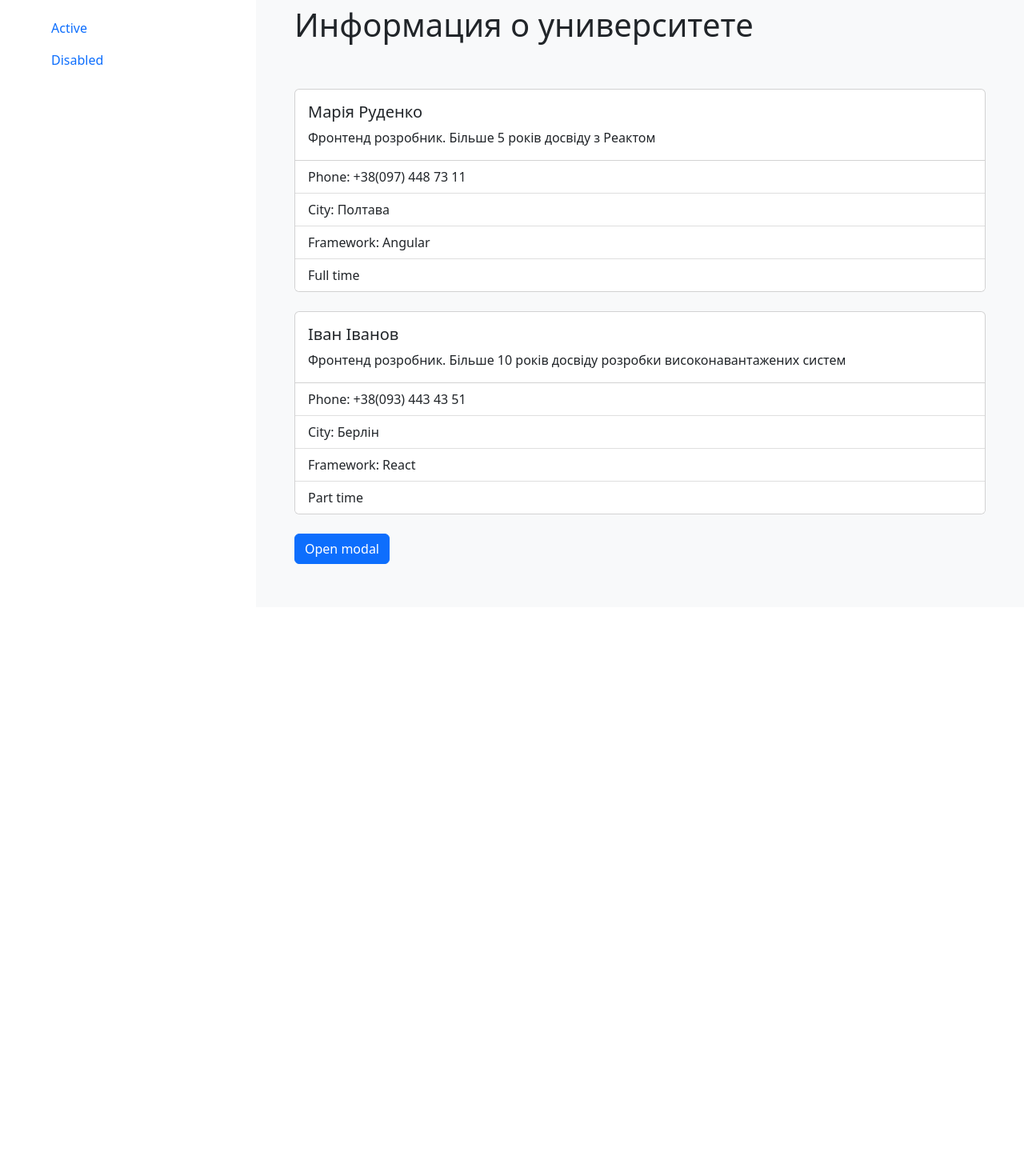
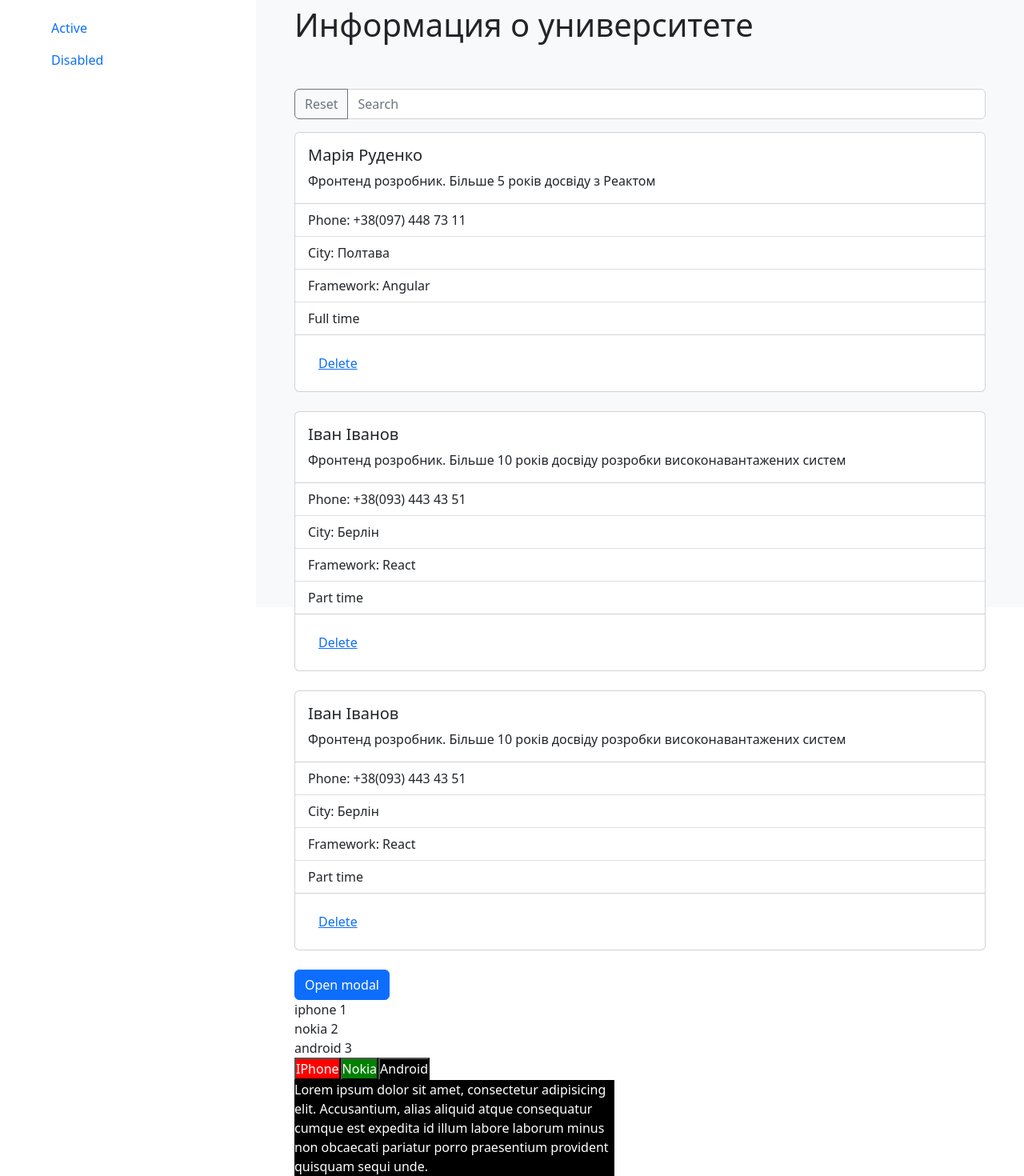
Before and after one commit to iMykhailychenko/bootcamp-19-react, a React (Create React App) app: page / in a window 1280 px wide. Shown: the part 41-1511 px from the top of the page at 80% size. Before the commit the page ends 800 px from the top, so only its background shows below. Built offline with nearby package versions, Linux system fonts and the light colour scheme.

Commit message:
Q-and-A-Lesson-1

```diff
--- a/src/App.jsx
+++ b/src/App.jsx
@@ -1,11 +1,13 @@
 import { Component } from 'react';
 import './styles/index.css';
 
+import { Card } from './components/Card/Card';
 import { DeveloperSection } from './components/Developers/DeveloperSection';
 import { Content } from './components/Layout/Content/Content';
 import { Main } from './components/Layout/Main/Main';
 import { Sidebar } from './components/Layout/Sidebar/Sidebar';
 import { Navigation } from './components/Navigation/Navigation';
+import { Voute } from './components/Voute/Voute';
 
 export class App extends Component {
   render() {
@@ -17,6 +19,9 @@ export class App extends Component {
 
         <Content>
           <DeveloperSection />
+
+          <Voute />
+          <Card />
         </Content>
       </Main>
     );
--- a/src/assets/developers.json
+++ b/src/assets/developers.json
@@ -18,5 +18,15 @@
     "options": "Фронтенд розробник. Більше 10 років досвіду розробки високонавантажених систем",
     "isFullTime": false,
     "framework": "React"
+  },
+  {
+    "id": 3,
+    "firstName": "Іван",
+    "lastName": "Іванов",
+    "phone": "+38(093) 443 43 51",
+    "city": "Берлін",
+    "options": "Фронтенд розробник. Більше 10 років досвіду розробки високонавантажених систем",
+    "isFullTime": false,
+    "framework": "React"
   }
 ]
--- /dev/null
+++ b/src/components/Card/Card.jsx
@@ -0,0 +1,11 @@
+import styles from './Card.module.css';
+
+// <div className={styles.item + ' ' + styles.card /* -> 'classname1' + ' ' + 'classname2' */}>
+export const Card = () => {
+  return (
+    <div className={[styles.item, styles.card].join(' ')}>
+      Lorem ipsum dolor sit amet, consectetur adipisicing elit. Accusantium, alias aliquid atque consequatur cumque est
+      expedita id illum labore laborum minus non obcaecati pariatur porro praesentium provident quisquam sequi unde.
+    </div>
+  );
+};
--- /dev/null
+++ b/src/components/Card/Card.module.css
@@ -0,0 +1,8 @@
+.item {
+  background: #000;
+  color: #fff;
+}
+
+.card {
+  width: 400px;
+}
--- a/src/components/Developers/DaveloperItem.jsx
+++ b/src/components/Developers/DaveloperItem.jsx
@@ -1,4 +1,4 @@
-export const DeveloperItem = ({ firstName, lastName, phone, city, options, isFullTime, framework }) => {
+export const DeveloperItem = ({ id, firstName, lastName, phone, city, options, isFullTime, framework, onDelete }) => {
   return (
     <div className="card mb-4">
       <div className="card-body">
@@ -12,6 +12,12 @@ export const DeveloperItem = ({ firstName, lastName, phone, city, options, isFul
         <li className="list-group-item">Framework: {framework}</li>
         <li className="list-group-item">{isFullTime ? 'Full time' : 'Part time'}</li>
       </ul>
+
+      <div className="card-body">
+        <button type="button" className="btn btn-link card-link" onClick={() => onDelete(id)}>
+          Delete
+        </button>
+      </div>
     </div>
   );
 };
--- a/src/components/Developers/DeveloperList.jsx
+++ b/src/components/Developers/DeveloperList.jsx
@@ -1,9 +1,10 @@
 import { DeveloperItem } from './DaveloperItem';
 
-export const DeveloperList = ({ developersList }) => {
+export const DeveloperList = ({ developersList, onDelete }) => {
   return developersList.map(({ id, firstName, lastName, phone, city, options, isFullTime, framework }) => (
     <DeveloperItem
       key={id}
+      id={id}
       firstName={firstName}
       lastName={lastName}
       phone={phone}
@@ -11,6 +12,7 @@ export const DeveloperList = ({ developersList }) => {
       options={options}
       isFullTime={isFullTime}
       framework={framework}
+      onDelete={onDelete}
     />
   ));
 };
--- a/src/components/Developers/DeveloperSection.jsx
+++ b/src/components/Developers/DeveloperSection.jsx
@@ -6,10 +6,34 @@ import { NewDeveloperForm } from '../NewDeveloperForm/NewDeveloperForm';
 
 import { DeveloperList } from './DeveloperList';
 
+/* developersList + search => filteredDevelopers */
+const applySearch = (developersList, search) => {
+  // arr.map
+  // arr.reduce
+  // arr.find
+  // arr.filter
+  // arr.some
+  // arr.every
+  // arr.forEach
+
+  // search == 'ія'
+  // [{Марія}, {Іван}, {}].filter -> 1 developer -> developer.name == 'марія' -> new [{Марія}]
+  return developersList.filter(developer => developer.firstName.toLowerCase().includes(search.toLowerCase())); // firstName = 'Марія' includes ''
+};
+
 export class DeveloperSection extends Component {
   state = {
     isModalOpen: false,
     developersList: developersJson,
+    search: '',
+  };
+
+  handleSearchChange = event => {
+    this.setState({ search: event.target.value });
+  };
+
+  handleReset = () => {
+    this.setState({ search: '' });
   };
 
   handleToggle = () => {
@@ -23,12 +47,35 @@ export class DeveloperSection extends Component {
     }));
   };
 
+  handleDelete = id => {
+    this.setState(prevState => {
+      // [{id: 1},{id: 2},{id: 3}] => filter id 1 !== 1 => [{id: 2}, {id: 3}]
+      return { developersList: prevState.developersList.filter(developer => developer.id !== id) };
+    });
+  };
+
   render() {
-    const { isModalOpen, developersList } = this.state;
+    const { isModalOpen, developersList, search } = this.state;
+
+    // (developersList (firstName) + filter) -> filteredDevelopersList
+    const newDevelopersList = applySearch(developersList, search);
 
     return (
       <>
-        <DeveloperList developersList={developersList} />
+        <div className="input-group mb-3">
+          <button className="btn btn-outline-secondary" type="button" onClick={this.handleReset}>
+            Reset
+          </button>
+          <input
+            type="text"
+            value={search}
+            onChange={this.handleSearchChange}
+            className="form-control"
+            placeholder="Search"
+          />
+        </div>
+
+        <DeveloperList developersList={newDevelopersList} onDelete={this.handleDelete} />
 
         <button className="btn btn-primary" type="button" onClick={this.handleToggle}>
           Open modal
--- /dev/null
+++ b/src/components/Voute/Voute.jsx
@@ -0,0 +1,44 @@
+import { Component } from 'react';
+
+import styles from './Voute.module.css';
+import { VouteOptions } from './VouteOptions';
+
+const options = [
+  { name: 'iphone', title: 'IPhone', id: 1, className: styles.iphone },
+  { name: 'nokia', title: 'Nokia', id: 3, className: styles.nokia },
+  { name: 'android', title: 'Android', id: 2, className: styles.android },
+];
+
+export class Voute extends Component {
+  state = {
+    iphone: 1,
+    nokia: 2,
+    android: 3,
+  };
+
+  handleChange = event => {
+    const { name } = event.target; // name -> nokia
+
+    this.setState(prevState => {
+      const prevStateValue = prevState[name]; // -> nokia -> 2
+
+      return { [name /* nokia */]: prevStateValue /* 2 */ + 1 /* 2 + 1 = 3 */ };
+      /* return { nokia: prevStateValue + 1 } */
+    });
+
+    // this.setState(prevState => ({ [name]: prevState[name] + 1 }));
+  };
+
+  render() {
+    const { android, iphone, nokia } = this.state;
+    return (
+      <>
+        <div>iphone {iphone}</div>
+        <div>nokia {nokia}</div>
+        <div>android {android}</div>
+
+        <VouteOptions options={options} onFeedback={this.handleChange} />
+      </>
+    );
+  }
+}
--- /dev/null
+++ b/src/components/Voute/Voute.module.css
@@ -0,0 +1,15 @@
+.iphone {
+  background: var(--main);
+}
+
+.android {
+  background: black;
+}
+
+.nokia {
+  background: green;
+}
+
+button {
+  color: white;
+}
--- /dev/null
+++ b/src/components/Voute/VouteOptions.jsx
@@ -0,0 +1,7 @@
+export const VouteOptions = ({ options, onFeedback }) => {
+  return options.map(item => (
+    <button className={item.className} type="button" name={item.name} key={item.id} onClick={onFeedback}>
+      {item.title}
+    </button>
+  ));
+};
--- a/src/styles/index.css
+++ b/src/styles/index.css
@@ -1,3 +1,7 @@
+:root {
+  --main: red;
+}
+
 * {
   padding: 0;
   margin: 0;
```
